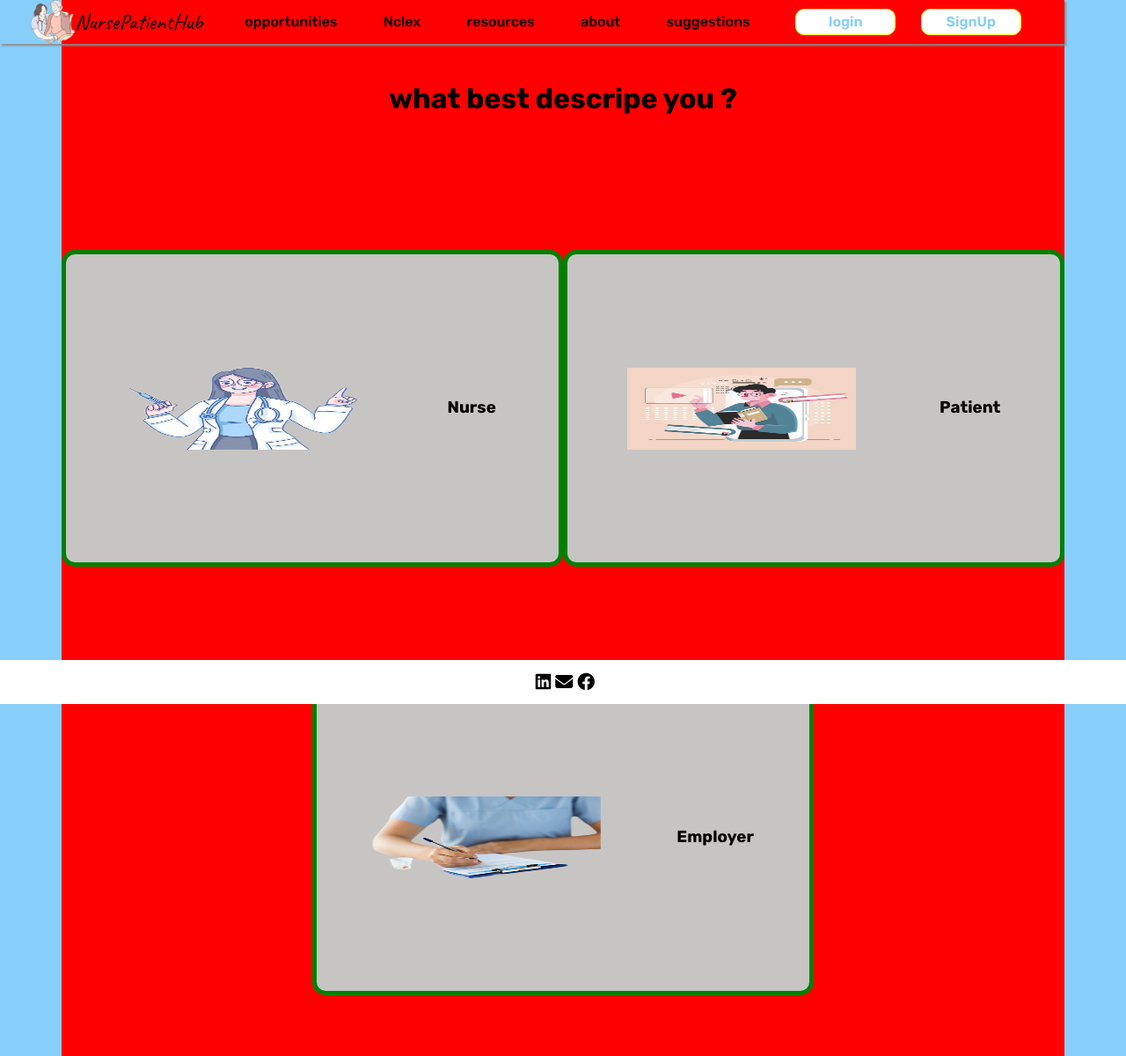
After one commit to mostafa-abokhadra/NPH_v2, a Flask app: page /userType in a window 1280 px wide. The commit adds this page. Shown: the whole page at 88% size. Run offline with Flask 3, Linux system fonts and the light colour scheme.

Commit message:
added userType html css

```diff
--- a/NursePatientHub/app.py
+++ b/NursePatientHub/app.py
@@ -69,26 +69,50 @@ def home():
 def login():
     return render_template("login.html")
 
+def check_name_validity(req):
+    if len(req["firstName"]) + len(req["lastName"]) <= 10 or len(req["firstName"]) + len(req["lastName"]) >= 30:
+        return 1
+    elif any(not letter.isalnum() for letter in req["firstName"]):
+        return 2
+    elif any(not letter.isalnum() for letter in req["lastName"]):
+        return 2
 
-def check_email_validity(req):
-    check_email_exists = User.query.filter(User.email == req["email"]).first()
+def check_email_validity(email):
+    check_email_exists = User.query.filter(User.email == email).first()
     if (check_email_exists == None):
         return 1
 
 def check_pass_validity(req):
     if len(req["password"]) < 8:
         return 1
+    elif not req["password"] == req["confirm-pass"]:
+        return 2
+
+@app.route('/userType', strict_slashes=False)
+def userType():
+    return render_template('userType.html')
 
 @app.route('/signUp', methods=["POST", "GET"])
 def signUp():
     if request.method == 'POST':
-        if not check_email_validity(request.form):
+        if check_name_validity(request.form) == 1:
+            flash("full name can't be less than 10 or greater than 20 character !")
+            return redirect(url_for('signUp'))
+        elif check_name_validity(request.form) == 2:
+            flash("name can't contain special character")
+            return redirect(url_for('signUp'))
+        elif not check_email_validity(request.form["email"]):
             flash("email already exists!")
             return redirect(url_for('login'))
-        elif check_pass_validity(request.form):
+        elif check_pass_validity(request.form) == 1:
             flash("password can't be less than 8 characters")
             return redirect(url_for('signUp'))
-
+        elif check_pass_validity(request.form) == 2:
+            flash("confirm the pass correctly !")
+            return redirect(url_for('signUp'))
+        else:
+            flash("{} added successfully !".format(request.form["firstName"]))
+            return redirect(url_for('userType'))
     return render_template('signUp.html')
 
 if __name__ == '__main__':
--- a/NursePatientHub/static/css/footer.css
+++ b/NursePatientHub/static/css/footer.css
@@ -1,15 +1,22 @@
 footer {
-    position:fixed bottom;
-    height: 30px;
+    position: fixed;
+    bottom: 0px;
+    left: 0px;
+    right: 0px;
+    height: 50px;
+    margin-bottom: 0px;
+    height: 50px;
     background-color: white;
     display: flex;
     justify-content: space-around;
     align-items: center;
 }
+
 footer .container {
     display: flex;
     height: 100%;
 }
+
 footer .footer-links {
     display: flex;
     justify-content: center;
@@ -17,10 +24,12 @@ footer .footer-links {
     width: 100%;
 
 }
+
 footer .footer-links i {
     padding-left: 5px;
     font-size: 20px;
 }
+
 footer .footer-links i:hover {
     cursor: pointer;
 }
--- a/NursePatientHub/static/css/header.css
+++ b/NursePatientHub/static/css/header.css
@@ -1,4 +1,7 @@
 header {
+    position: fixed;
+    top: 0px;
+    margin-top: 0px;
     padding-left: 20px;
     padding-right: 20px;
     display: flex;
@@ -6,42 +9,50 @@ header {
     justify-content: space-between;
     box-shadow: 2px 2px 2px rgb(141, 140, 140);
 }
-header .container{
+
+header .container {
     display: flex;
     justify-content: space-between;
     align-items: center;
 }
+
 .logo-links {
-    width:74%;
+    width: 74%;
     display: flex;
     justify-content: space-between;
 }
+
 .logo-links .logo-div {
     width: 26%;
     display: flex;
     justify-content: flex-start;
     align-items: center;
 }
+
 .logo-links .logo-div:hover {
     cursor: pointer;
 }
+
 .logo-links .logo-div img {
     width: 50px;
     height: 50px;
 }
+
 .logo-links .logo-div .site-name {
     display: flex;
     flex-wrap: wrap;
     align-items: center;
     justify-content: center;
 }
-.logo-links .logo-div span{
+
+.logo-links .logo-div span {
     font-size: 25px;
     font-family: "Caveat", cursive;
     font-optical-sizing: auto;
     font-weight: 400;
     font-style: normal;
 }
+
 .logo-links .links {
     position: relative;
 
@@ -50,26 +61,29 @@ header .container{
     justify-content: space-around;
     align-items: center;
 }
+
 .logo-links .links ul {
     width: 100%;
     display: flex;
     justify-content: space-around;
     align-items: center;
 
-    padding:0;
-    margin:0;
+    padding: 0;
+    margin: 0;
     list-style: none;
     list-style: none;
 }
+
 .logo-links .links ul a {
     text-decoration: none;
-    width:20%;
-    color:black;
+    width: 20%;
+    color: black;
     transition: 0.3s;
 }
+
 .logo-links .links ul a:hover {
     font-size: 20px;
-    color:rgb(239, 244, 239);
+    color: rgb(239, 244, 239);
 }
 
 .registeration {
@@ -78,17 +92,19 @@ header .container{
     justify-content: space-around;
     align-items: center;
 }
+
 .registeration button {
-    background-color:white;
-    color:lightskyblue;
+    background-color: white;
+    color: lightskyblue;
     font-weight: 600;
     width: 40%;
-    padding:5px;
+    padding: 5px;
     border: 1px solid yellow;
-    border-radius:10px;
+    border-radius: 10px;
     transition: 0.4s;
 }
+
 .registeration button:hover {
-    cursor:pointer;
+    cursor: pointer;
     font-size: 20px;
 }
--- a/NursePatientHub/static/css/signUp.css
+++ b/NursePatientHub/static/css/signUp.css
@@ -78,9 +78,13 @@
     border-radius: 15px;
 }
 
+.form-section form .name-input-div input {
+    width: 45%;
+}
+
 .form-div form i {
     color: green;
-    font-size: 30px;
+    font-size: 20px;
 }
 
 .form-div form .submit-input-div {
--- /dev/null
+++ b/NursePatientHub/static/css/userType.css
@@ -0,0 +1,37 @@
+.description {
+    height: 150%;
+    background-color: red;
+    display: flex;
+    flex-wrap: wrap;
+    justify-content: center;
+    align-items: center;
+}
+
+.description .question {
+    padding: 15px;
+    width: 100%;
+    display: flex;
+    justify-content: center;
+    align-items: center;
+    margin-top: 20px;
+}
+
+.type-sec {
+    width: 50%;
+    height: 30%;
+    background-color: rgb(199, 196, 196);
+    padding: 20px;
+    border: 5px solid green;
+    border-radius: 15px;
+    margin-bottom: 10px;
+    display: flex;
+    justify-content: space-around;
+    align-items: center;
+}
+
+.type-sec img {
+    width: 50%;
+    height: inherit;
+}
+
+.type-sec h3 {}
--- a/NursePatientHub/templates/login.html
+++ b/NursePatientHub/templates/login.html
@@ -7,7 +7,7 @@
 <title>login</title>
 
 {%block content%}
-    <section class="container">
+    <div class="container">
         {%with messages = get_flashed_messages()%}
             {%for mess in messages%}
                 {%if mess%}
@@ -27,5 +27,5 @@
                 </div>
             </form>
         </div>
-    </section>
+    </div>
 {% endblock %}
--- a/NursePatientHub/templates/signUp.html
+++ b/NursePatientHub/templates/signUp.html
@@ -23,7 +23,8 @@
       <form action="" method="post">
         <div class="name-input-div">
           <i class="fa-solid fa-user-secret"></i>
-          <input name="name" type="text" placeholder="ursename" required />
+          <input name="firstName" type="text" placeholder="first name" required />
+          <input name="lastName" type="text" placeholder="last name" required />
         </div>
         <div class="email-input-div">
           <i class="fa-regular fa-envelope"></i>
--- /dev/null
+++ b/NursePatientHub/templates/userType.html
@@ -0,0 +1,29 @@
+{% extends "base.html" %}
+{%block style%}
+    <link rel="stylesheet" href="{{url_for('static', filename='css/userType.css')}}"/>
+{%endblock%}
+{%block content%}
+<div class = 'container'>
+    <div class="description">
+        <h1 class="question">what best descripe you ?</h1>
+        <div class="a-nurse type-sec">
+            <img src="{{url_for('static', filename='imgs/a-nurse.PNG')}}"/>
+            <h3 class="nurse-h3">
+                Nurse
+            </h3>
+        </div>
+        <div class="a-patient type-sec">
+            <img src="{{url_for('static', filename='imgs/a-student.JPG')}}"/>
+            <h3 class="nurse-h3">
+                Patient
+            </h3>
+        </div>
+        <div class="an-employer type-sec">
+            <img src="{{url_for('static', filename='imgs/an-employer.PNG')}}"/>
+            <h3 class="nurse-h3">
+                Employer
+            </h3>
+        </div>
+    </div>
+</div>
+{%endblock%}
```
Also changed, not shown: NursePatientHub/static/imgs/a-nurse.PNG (renamed from NursePatientHub/static/imgs/IMG_9208.PNG), NursePatientHub/static/imgs/a-student.JPG (renamed from NursePatientHub/static/imgs/IMG_9173.JPG), NursePatientHub/static/imgs/an-employer.PNG (renamed from NursePatientHub/static/imgs/IMG_9219.PNG).
